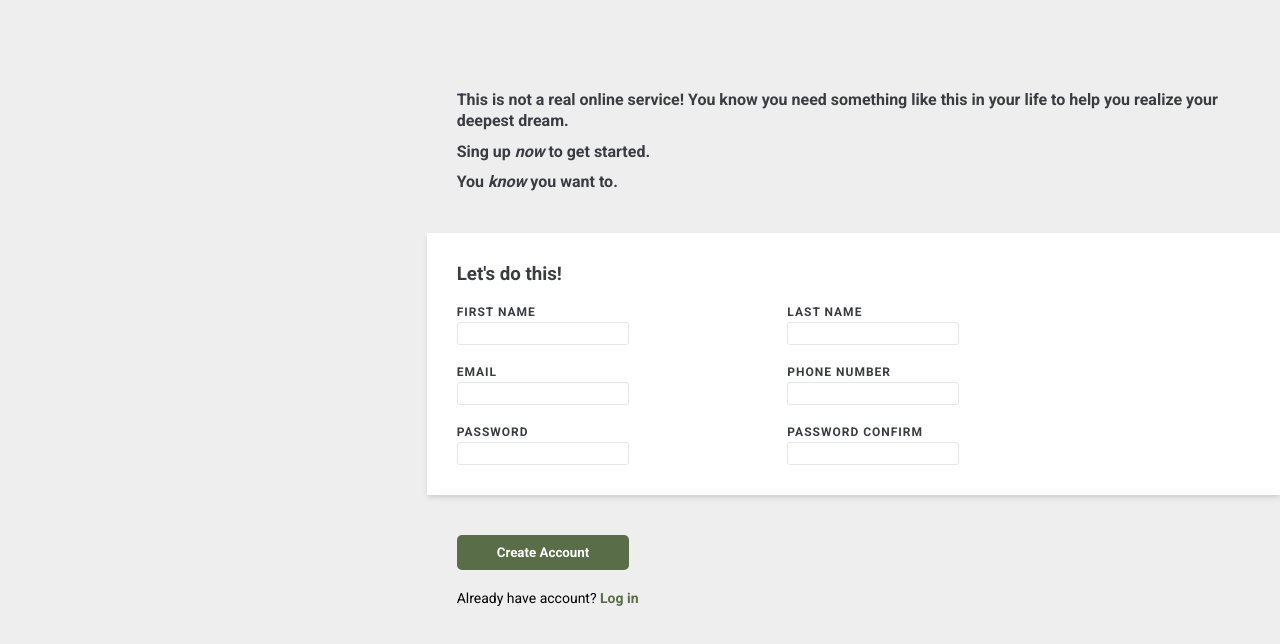
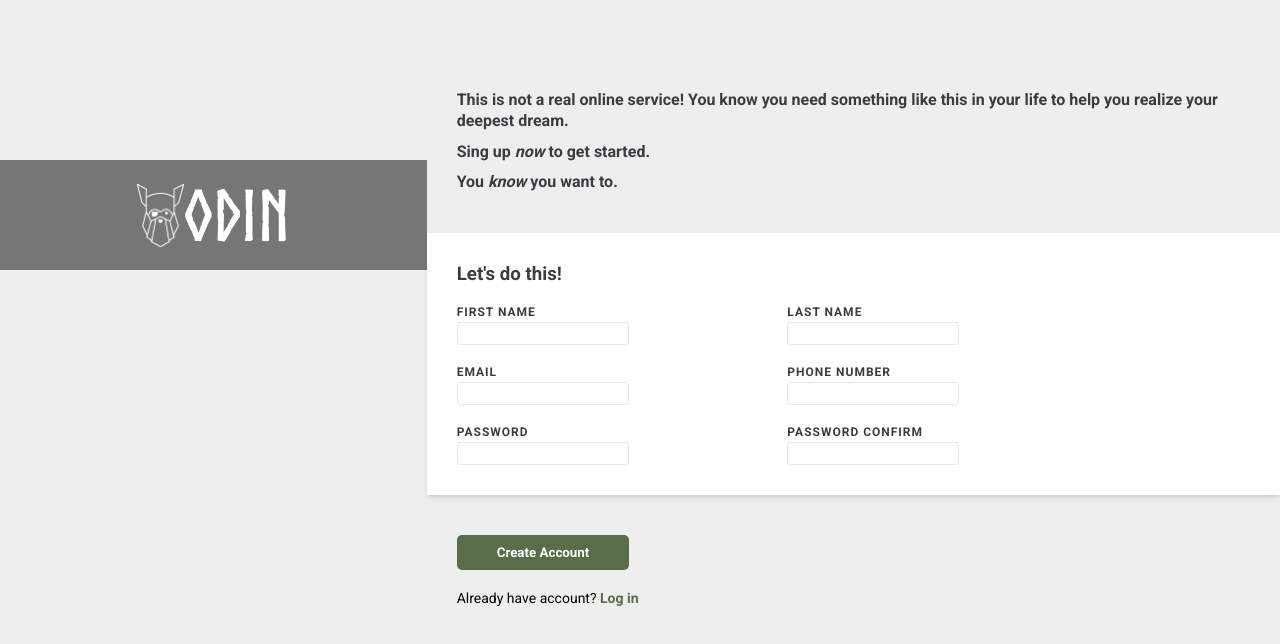
Before and after one commit to mustafa7assan/signup-form, a plain HTML site: page index.html in a window 1280 px wide. Drawn offline with Linux system fonts and the light colour scheme.

Commit message:
Add logo section

```diff
--- a/index.html
+++ b/index.html
@@ -15,7 +15,12 @@
   </head>
   <body>
     <main>
-      <section class="left"></section>
+      <section class="left">
+        <div class="logo-container">
+          <img src="img/odin-lined.png" alt="Odin logo" />
+          <span class="logo-text">ODIN</span>
+        </div>
+      </section>
       <section class="right">
         <div class="header-text">
           <p>
--- a/style.css
+++ b/style.css
@@ -2,6 +2,10 @@
   padding: 0;
   margin: 0;
   box-sizing: border-box;
+}
+@font-face {
+  font-family: "Norse";
+  src: url("./font/Norse-Bold.otf");
 }
 html,
 body {
@@ -25,6 +29,7 @@ main {
   background-image: url("./img/bg.jpg");
   background-position: center;
   background-size: cover;
+  position: relative;
 }
 .right {
   flex: 4;
@@ -89,3 +94,24 @@ main {
   color: #596d48;
   font-weight: 600;
 }
+
+.logo-container {
+  height: 110px;
+  width: 100%;
+  background-color: #00000080;
+  position: absolute;
+  top: 20%;
+  padding: 10px;
+  display: flex;
+  justify-content: center;
+  align-items: center;
+}
+.logo-container img {
+  height: 70%;
+  width: auto;
+}
+.logo-container .logo-text {
+  font-size: 70px;
+  font-family: "Norse";
+  color: white;
+}
```
Also changed, not shown: font/Norse-Bold.otf (added).
